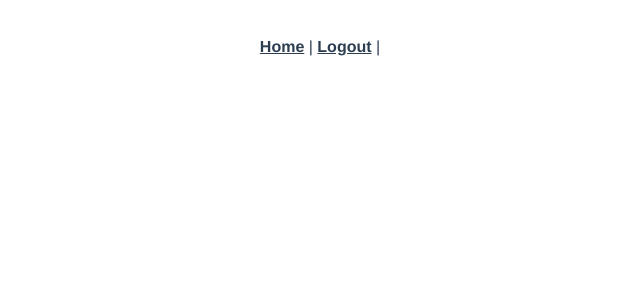
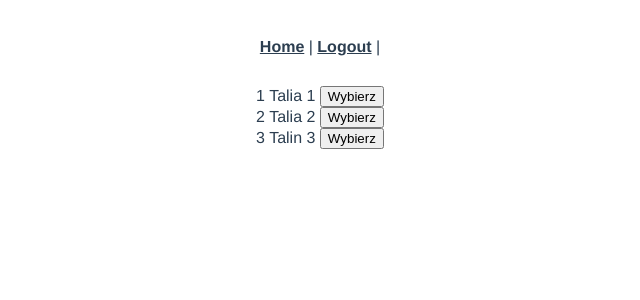
Before and after one commit to gerardd33/DesCards, a Vue app in the folder front/front_app/: page /deck in a window 1280 px wide. Before the commit this address had no page. Shown: the top 300 px of the page, without its empty margins (320-960 px from the left). Built offline with nearby package versions, Linux system fonts and the light colour scheme.

Commit message:
Added view for single deck

```diff
--- a/front/front_app/src/components/Deck.vue
+++ b/front/front_app/src/components/Deck.vue
@@ -16,6 +16,7 @@ export default {
     choose: function () {
       console.log('set cookie')
       setCookie('deck', this.entry.name)
+      this.$router.push('/deck')
     }
   }
 }
--- a/front/front_app/src/router/index.js
+++ b/front/front_app/src/router/index.js
@@ -2,6 +2,7 @@ import { createRouter, createWebHistory } from 'vue-router'
 import Login from '../views/Login.vue'
 import Register from '../views/Register.vue'
 import Decks from '../views/Decks.vue'
+import Deck from '../views/Deck.vue'
 
 const routes = [
   {
@@ -18,6 +19,11 @@ const routes = [
     path: '/decks',
     name: 'Decks',
     component: Decks
+  },
+  {
+    path: '/deck',
+    name: 'Deck',
+    component: Deck
   }
 ]
 
--- /dev/null
+++ b/front/front_app/src/views/Deck.vue
@@ -0,0 +1,37 @@
+<template>
+  <div class="flashcards-container">
+    {{ deck_name }}
+    <list :list="flashcards" :component="flashcard_componenet"></list>
+  </div>
+</template>
+
+<script>
+// @ is an alias to /src
+import List from '@/components/List.vue'
+import Deck from '@/components/Deck.vue'
+import  { getCookie } from '@/utils/cookies.js'
+// import axios from 'axios'
+
+export default {
+  name: 'Deck',
+  data: function() {
+    return {
+      deck_name: '',
+      flashcards: [
+        {id: 1, name: 'Talia 1'},
+        {id: 2, name: 'Talia 2'},
+        {id: 3, name: 'Talin 3'}
+      ],
+      flashcard_componenet: Deck
+    }
+  },
+  components: {
+    List
+  },
+  methods: {
+  },
+  created: function () {
+    this.deck_name = getCookie('deck')
+  }
+}
+</script>
```
